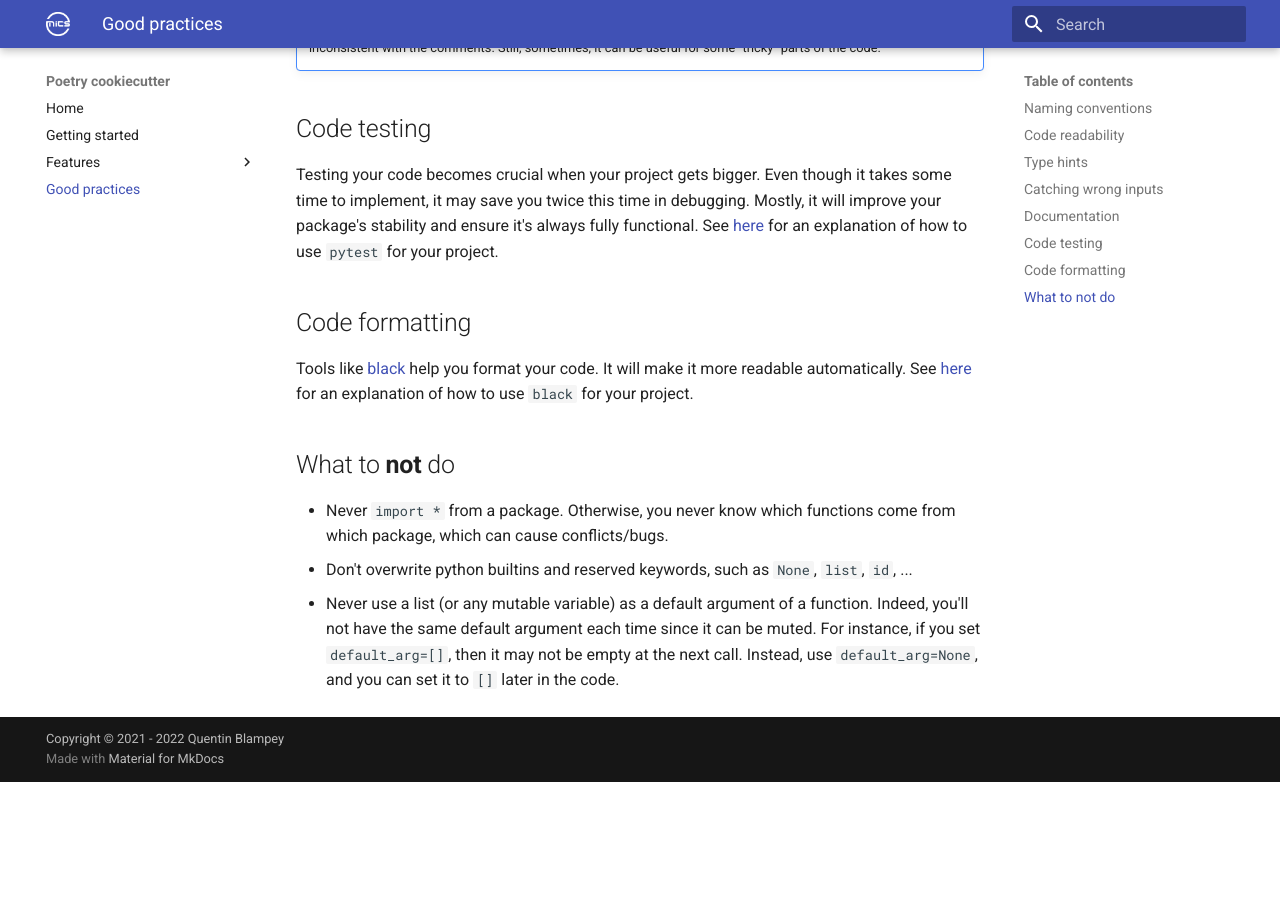
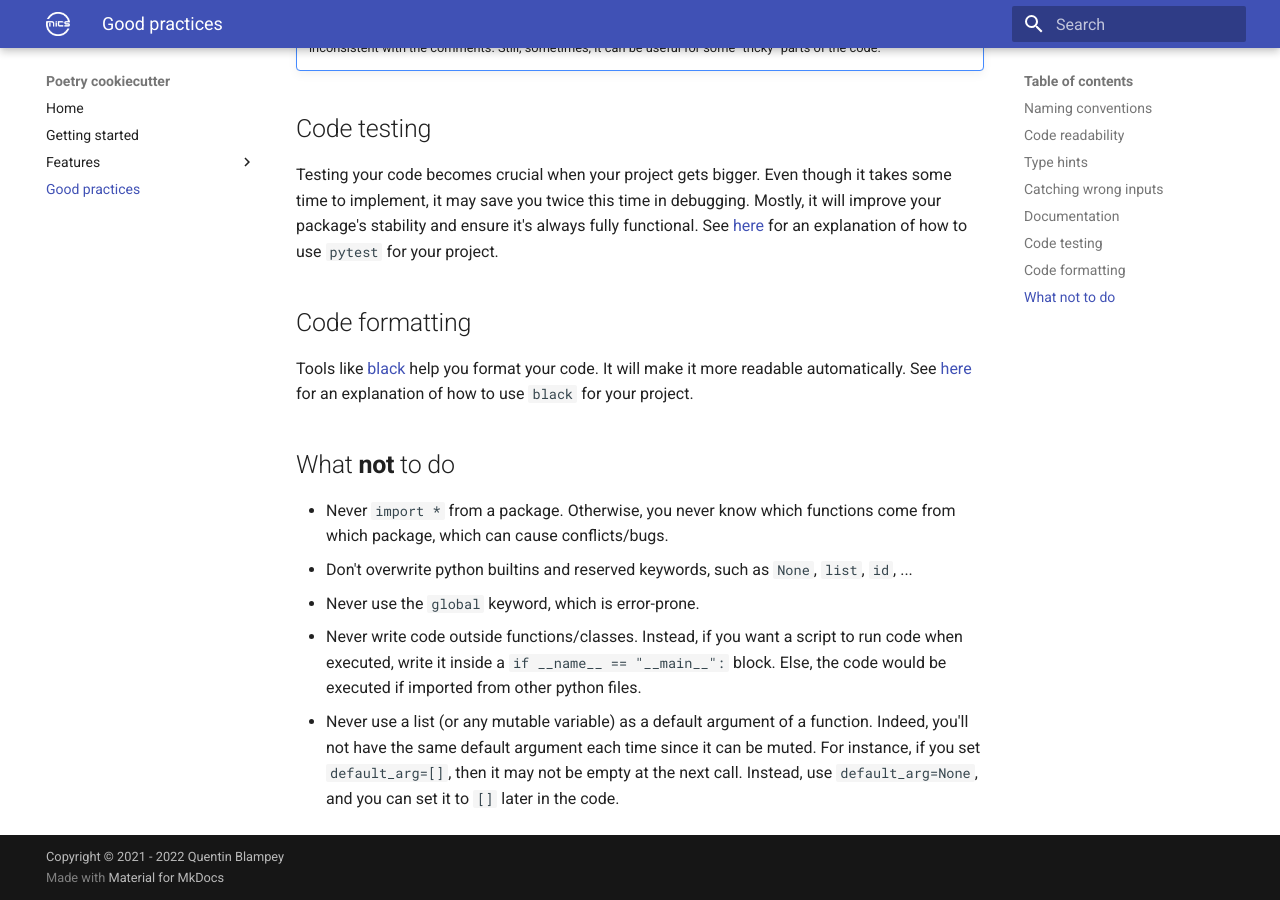
Before and after one commit to MICS-Lab/poetry_cookiecutter, an MkDocs documentation site: the page built from docs/good_practices.md, in a window 1280 px wide and 900 px high, scrolled down 2160 px. Built offline with MkDocs 1.6.1 and Material for MkDocs 9.7.7, drawn with Linux system fonts in a browser that asks for light colours; before the commit the page ends 2942 px from its top, so only the background shows below that.

Commit message:
minor doc update

```diff
--- a/docs/good_practices.md
+++ b/docs/good_practices.md
@@ -73,8 +73,10 @@ Testing your code becomes crucial when your project gets bigger. Even though it
 
 Tools like [black](https://github.com/psf/black) help you format your code. It will make it more readable automatically. See [here](../features/black) for an explanation of how to use `black` for your project.
 
-## What to **not** do
+## What **not** to do
 
 - Never `import *` from a package. Otherwise, you never know which functions come from which package, which can cause conflicts/bugs.
 - Don't overwrite python builtins and reserved keywords, such as `None`, `list`, `id`, ...
+- Never use the `global` keyword, which is error-prone.
+- Never write code outside functions/classes. Instead, if you want a script to run code when executed, write it inside a `if __name__ == "__main__":` block. Else, the code would be executed if imported from other python files.
 - Never use a list (or any mutable variable) as a default argument of a function. Indeed, you'll not have the same default argument each time since it can be muted. For instance, if you set `default_arg=[]`, then it may not be empty at the next call. Instead, use `default_arg=None`, and you can set it to `[]` later in the code.
```
